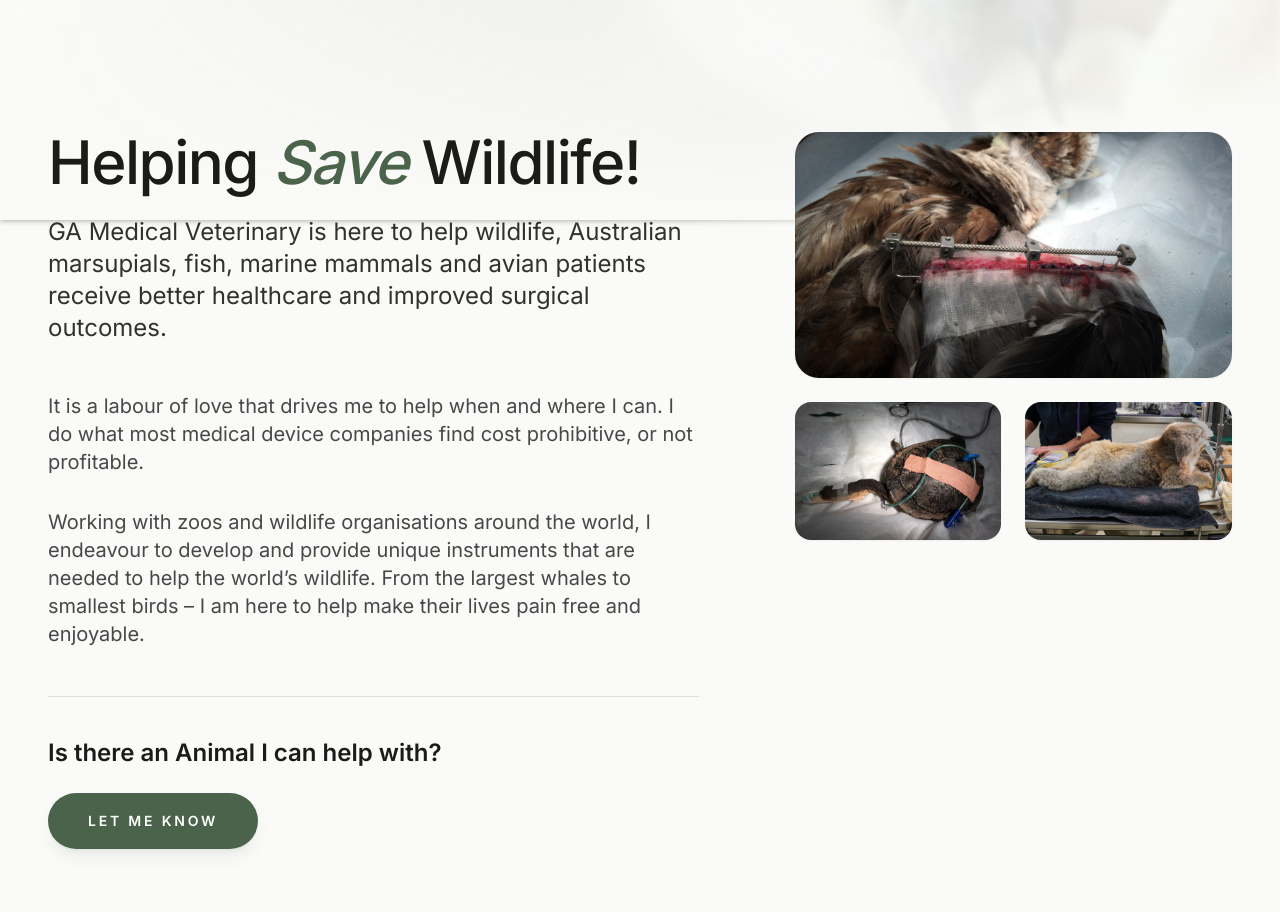
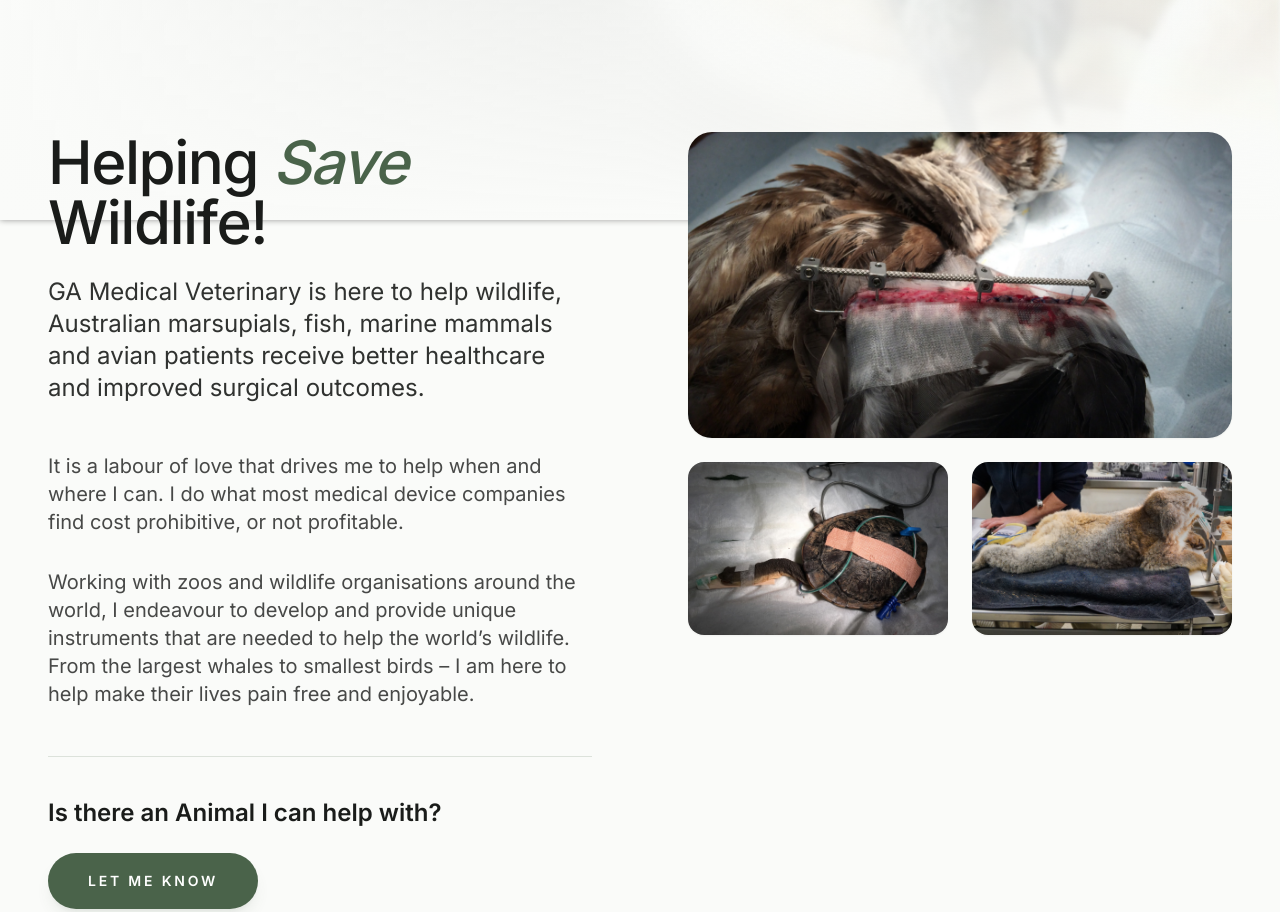
Before and after one commit to ExxonExxon/ga-veterinary-web, a website built with Vite: page index.html in a window 1280 px wide. Shown: the part 580-1492 px from the top of the page. Built offline with nearby package versions, Linux system fonts and the light colour scheme; a script that the page names is missing.

Commit message:
docs: add README with setup instructions and adjust hero layout spans

```diff
--- a/index.html
+++ b/index.html
@@ -184,7 +184,7 @@
         <section id="about" class="grid grid-cols-1 lg:grid-cols-12 gap-12 lg:gap-24 items-start">
 
             <!-- Text Content -->
-            <div class="lg:col-span-7 space-y-12 text-center lg:text-left">
+            <div class="lg:col-span-6 space-y-12 text-center lg:text-left">
                 <div class="space-y-6">
                     <h2 class="text-4xl md:text-6xl font-medium text-content tracking-tight leading-tight">
                         Helping <span class="italic text-action">Save</span> Wildlife!
@@ -217,7 +217,7 @@
             </div>
 
             <!-- Image Composition -->
-            <div class="lg:col-span-5 space-y-6">
+            <div class="lg:col-span-6 space-y-6">
                 <!-- Large Featured Image -->
                 <div class="aspect-video rounded-3xl overflow-hidden bg-surface shadow-sm">
                     <img src="./src/assets/images/general/kookaburra.jpg" alt="Kookaburra" class="w-full h-full object-cover object-center hover:scale-105 transition-transform duration-[1250ms]">
```
Also changed, not shown: README.md (added).
